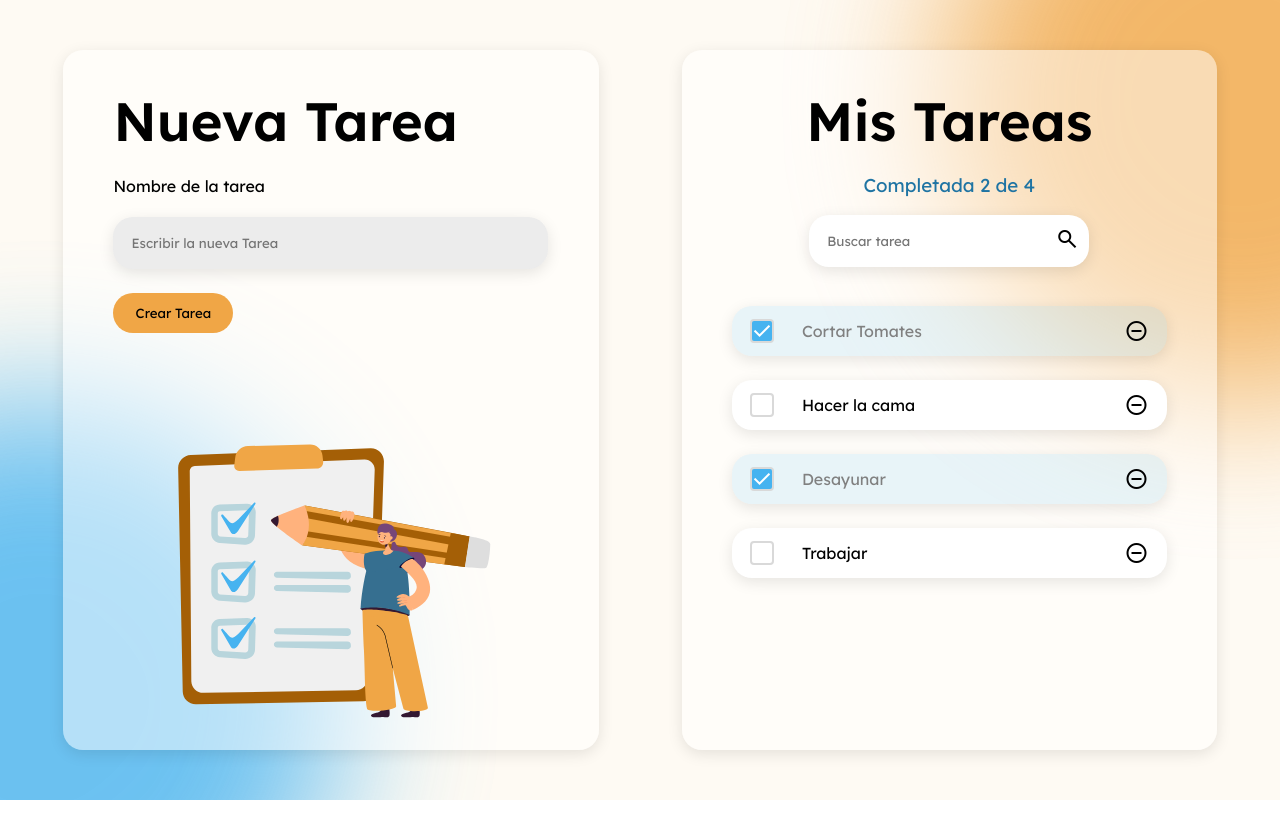
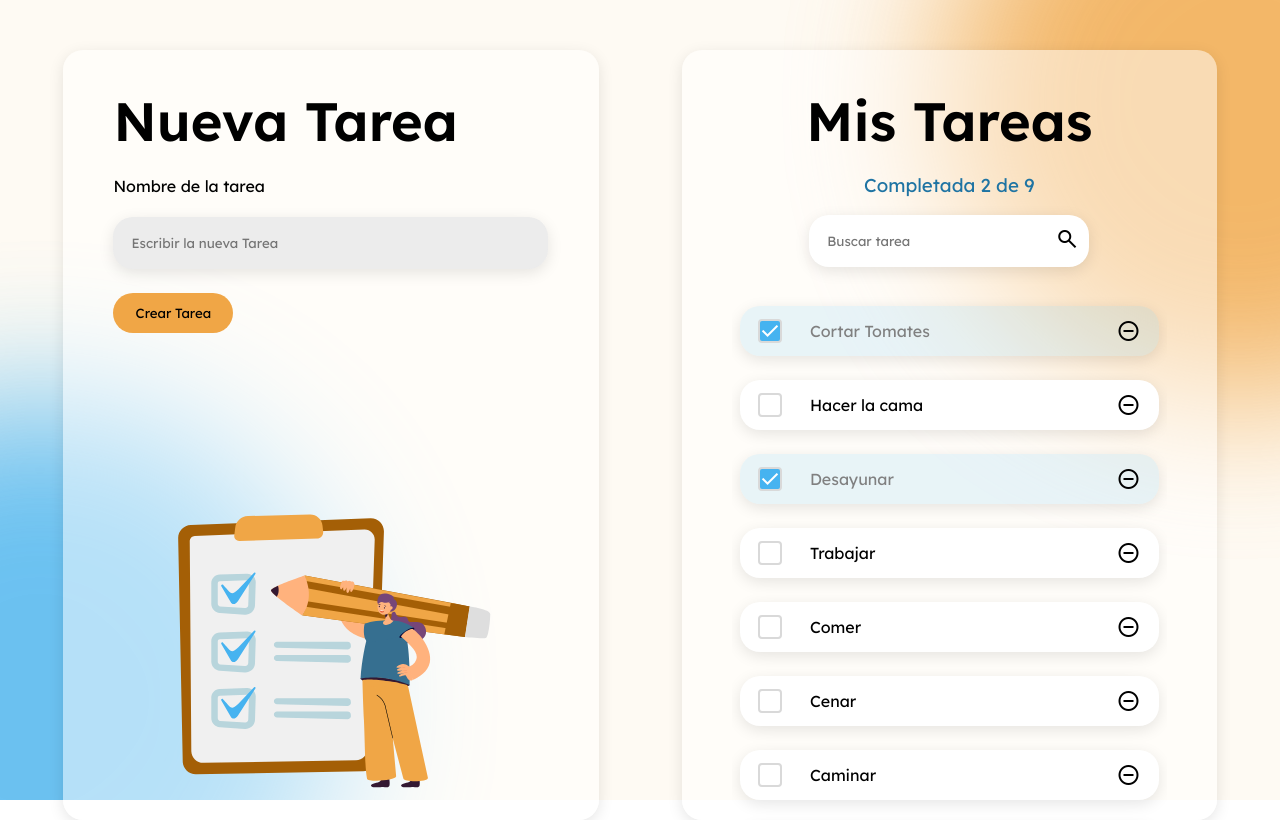
Before and after one commit to fabian-co/todo_react_platzi_ejercicio, a React (Create React App) app: page / in a window 1280 px wide. Built offline with nearby package versions, Linux system fonts and the light colour scheme.

Commit message:
todosearch completado

```diff
--- a/src/App.js
+++ b/src/App.js
@@ -12,6 +12,11 @@ const defaultTodos = [
   {text: "Hacer la cama", completed: false},
   {text: "Desayunar", completed: true},
   {text: "Trabajar", completed: false},
+  {text: "Comer", completed: false},
+  {text: "Cenar", completed: false},
+  {text: "Caminar", completed: false},
+  {text: "Estudiar", completed: false},
+  {text: "Repasar", completed: false},
 ]
 
 function App() {
@@ -22,6 +27,14 @@ function App() {
 
   const completedTodos = todos.filter( todo => !!todo.completed).length
   const totalToods = todos.length
+
+  const searchedTodos = todos.filter(
+    (todo) => {
+      const textTodo = todo.text.toLocaleLowerCase()
+      const textSearch = searchValue.toLocaleLowerCase()
+     return textTodo.includes(textSearch)
+    }
+  )
 
   return (
     <>
@@ -45,9 +58,10 @@ function App() {
               searchValue = {searchValue}
               setSearchValue = {setSearchValue}
             />
+            <div className='todo-list-container'>
               <div className='todo-list'>
                 <TodoList>
-                {defaultTodos.map(todo => (
+                  {searchedTodos.map(todo => (
                     <TodoItem
                     key={todo.text}
                     text={todo.text}
@@ -57,6 +71,7 @@ function App() {
               </div>
             </div>
           </div>
+        </div>
       </main>
     </>
   );
--- a/src/index.css
+++ b/src/index.css
@@ -127,9 +127,17 @@ h4{
   text-align: center;
 }
 
-.todo-list{
+.todo-list-container{
+  height: 530px;
   margin-top: 24px;
 }
+
+.todo-list{
+  height: 100%;
+  padding: 0 8px;
+  overflow: auto;
+}
+
 
 .todo-list ul {
   padding: 0;
@@ -160,4 +168,12 @@ h4{
   .box-mis-tareas{
     margin: 4% 10% 8% 10%; ;
   }
+
+  .todo-list-container{
+    height: auto;
+  }
+
+  .todo-list{
+    overflow:hidden;
+  }
 }
```
Lines whose indentation alone changed are shown as unchanged.
